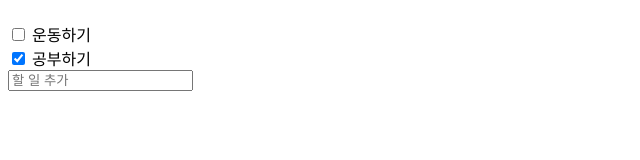
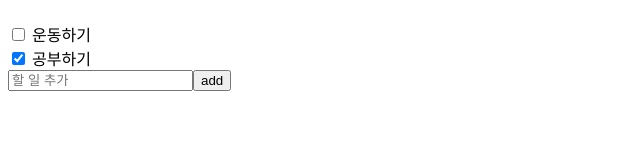
Before and after one commit to hanaheyo/todo-app, an Angular app: page / in a window 1280 px wide. Shown: the part 122-282 px from the top of the page, without its empty margins (0-640 px from the left). Built offline with nearby package versions, Linux system fonts and the light colour scheme.

Commit message:
Todos : add-todo

```diff
--- a/src/app/todo/todo.module.ts
+++ b/src/app/todo/todo.module.ts
@@ -2,13 +2,15 @@ import { NgModule } from '@angular/core';
 import { CommonModule } from '@angular/common';
 import { TodosComponent } from './todos/todos.component';
 import { TodoComponent } from './todos/todo/todo.component';
+import { FormsModule } from '@angular/forms';
 
 
 
 @NgModule({
   declarations: [TodosComponent, TodoComponent],
   imports: [
-    CommonModule
+    CommonModule,
+    FormsModule
   ],
   exports: [TodosComponent]
 })
--- a/src/app/todo/todos/todos.component.html
+++ b/src/app/todo/todos/todos.component.html
@@ -8,5 +8,6 @@
     </div>
 </div>
 <div>
-    <input type="text" placeholder="할 일 추가">
+    <input type="text" placeholder="할 일 추가" [(ngModel)]="newText">
+    <button (click)="addTodo(newText)">add</button>
 </div>
--- a/src/app/todo/todos/todos.component.ts
+++ b/src/app/todo/todos/todos.component.ts
@@ -6,7 +6,7 @@ import { Component, OnInit } from '@angular/core';
   styleUrls: ['./todos.component.css']
 })
 export class TodosComponent implements OnInit {
-
+  newText: '';
   todos: {
     done: boolean,
     text: string
@@ -14,8 +14,8 @@ export class TodosComponent implements OnInit {
 
   constructor() {
     this.todos = [
-      { done:false, text: '운동하기' },
-      { done:true, text: '공부하기' }
+      { done: false, text: '운동하기' },
+      { done: true, text: '공부하기' }
     ]
    }
 
@@ -26,4 +26,11 @@ export class TodosComponent implements OnInit {
     todo.done = !todo.done
   }
 
+  addTodo(newText: string) {
+    this.todos.push({
+      done: false,
+      text: newText
+    });
+    this.newText = '';
+  }
 }
```
